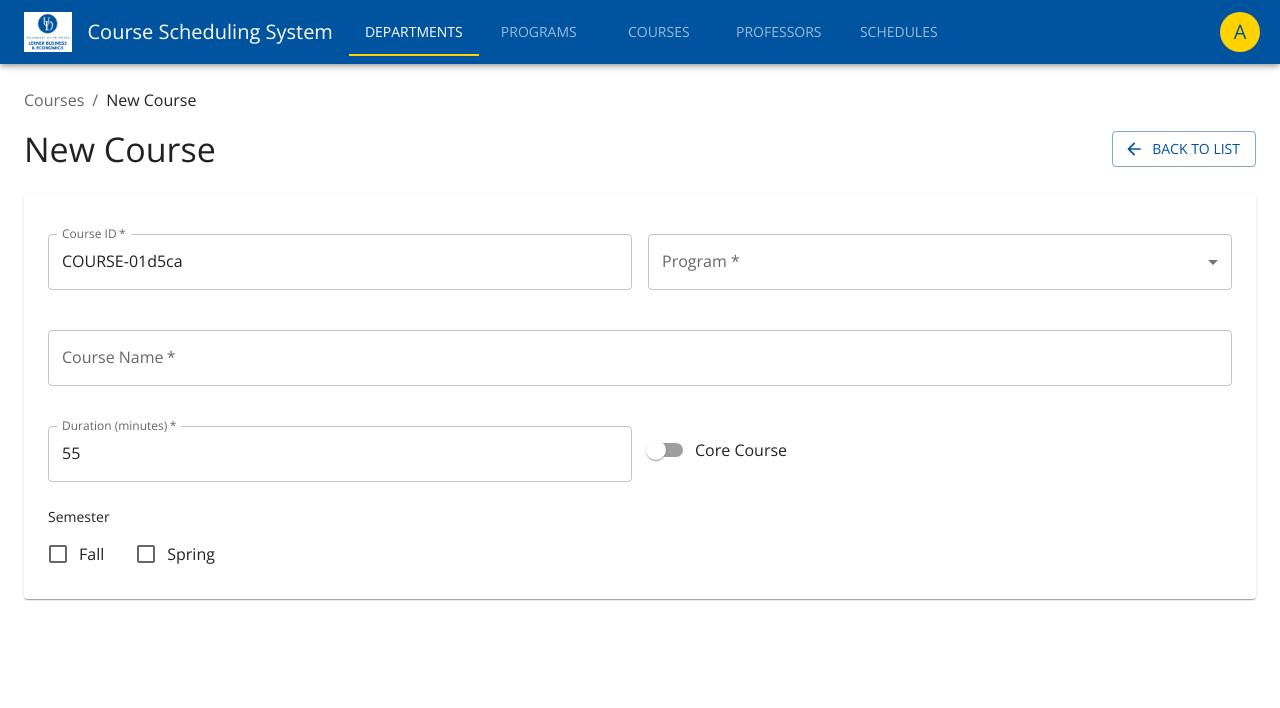
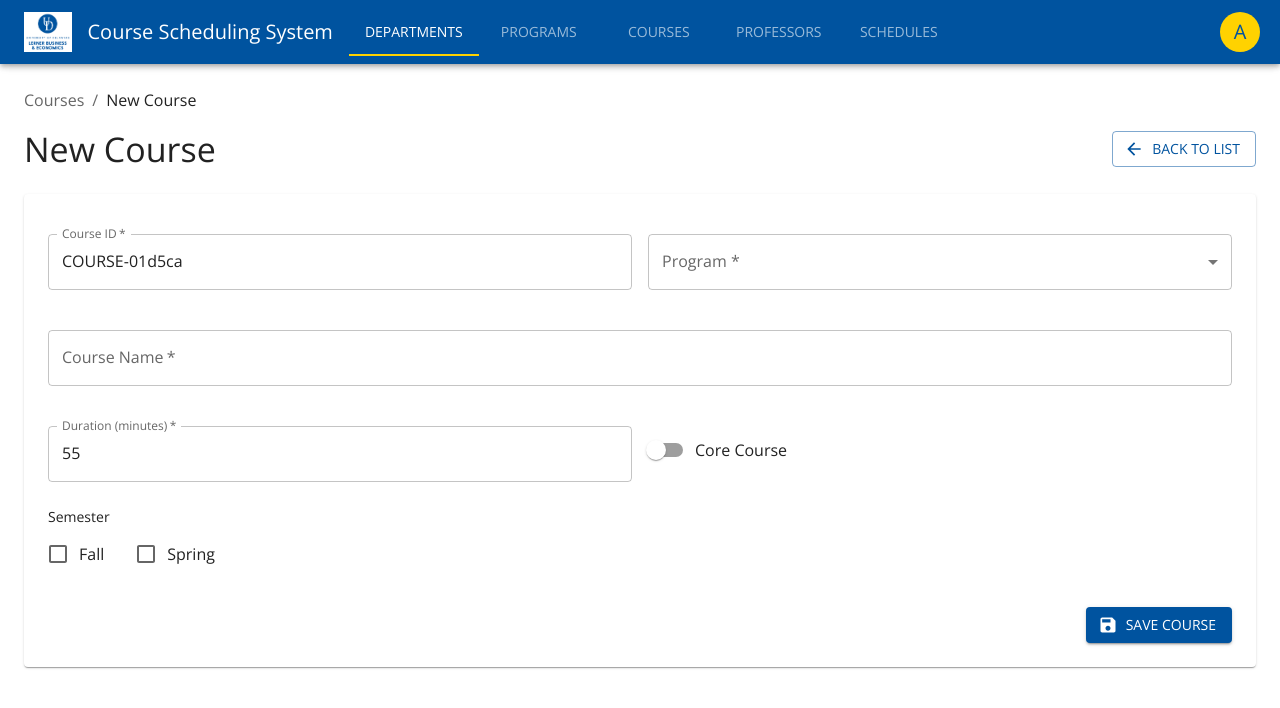
Before and after one commit to PurvashaVijay/UniversityCourseScheduler, a React (Create React App) app in the folder frontend/: page /admin/courses/new in a window 1280 px wide. Shown: the top 708 px of the page. Built offline with nearby package versions, Linux system fonts and the light colour scheme; sample sign-in values are in the browser's storage.

Commit message:
ScheduleTab

```diff
--- a/frontend/src/components/admin/courses/CourseForm.tsx
+++ b/frontend/src/components/admin/courses/CourseForm.tsx
@@ -21,10 +21,8 @@ import {
   FormControlLabel,
   Switch
 } from '@mui/material';
-//import SaveIcon from '@mui/icons-material/Save';
+import SaveIcon from '@mui/icons-material/Save';
 import ArrowBackIcon from '@mui/icons-material/ArrowBack';
-//import { Link, useNavigate, useParams, useLocation } from 'react-router-dom';
-//import { TextInput, NumberInput } from '../../common/FormComponents';
 import { Link, useNavigate, useParams, useLocation } from 'react-router-dom';
 import { TextInput, NumberInput } from '../../../components/common/FormComponents';
 import { v4 as uuidv4 } from 'uuid';
@@ -437,6 +435,25 @@ const CourseForm: React.FC = () => {
                 </Typography>
               )}
             </Grid>
+            <Grid item xs={12} sx={{ mt: 2, display: 'flex', justifyContent: 'flex-end' }}>
+              <Button
+                type="submit"
+                variant="contained"
+                color="primary"
+                startIcon={<SaveIcon />}
+                disabled={saving}
+                sx={{ bgcolor: '#00539F' }}
+              >
+                {saving ? (
+                  <>
+                    <CircularProgress size={24} sx={{ mr: 1, color: 'white' }} />
+                    Saving...
+                  </>
+                ) : (
+                  'Save Course'
+                )}
+              </Button>
+            </Grid>
           </Grid>
         </Box>
       </Paper>
--- a/frontend/src/components/admin/courses/CourseList.tsx
+++ b/frontend/src/components/admin/courses/CourseList.tsx
@@ -91,7 +91,7 @@ const CourseList: React.FC = () => {
   const navigate = useNavigate();
   const [departments, setDepartments] = useState<any[]>([]);
   const [programs, setPrograms] = useState<any[]>([]);
-  const [selectedDepartment, setSelectedDepartment] = useState<string>('');
+  const [selectedDepartment, setSelectedDepartment] = useState<string>('ALL');
   const [selectedProgram, setSelectedProgram] = useState<string>('');
   const [courses, setCourses] = useState<any[]>([]);
   const [loadingDepartments, setLoadingDepartments] = useState(false);
```
Lines whose indentation alone changed are shown as unchanged.
